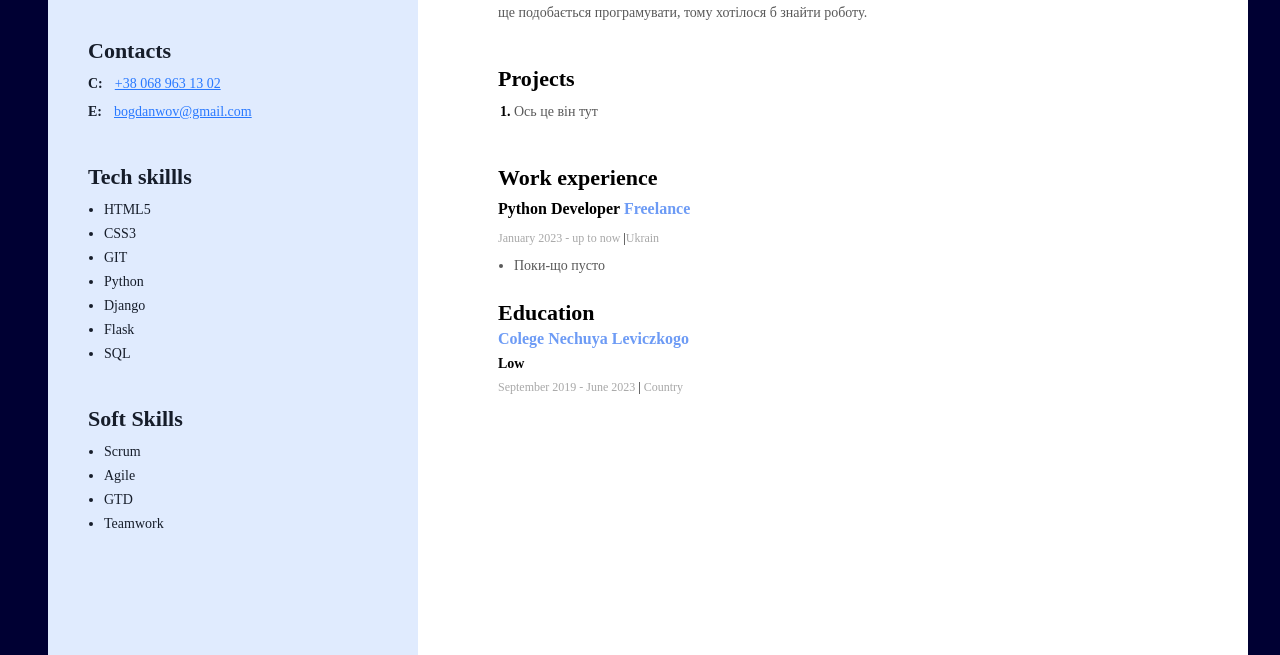
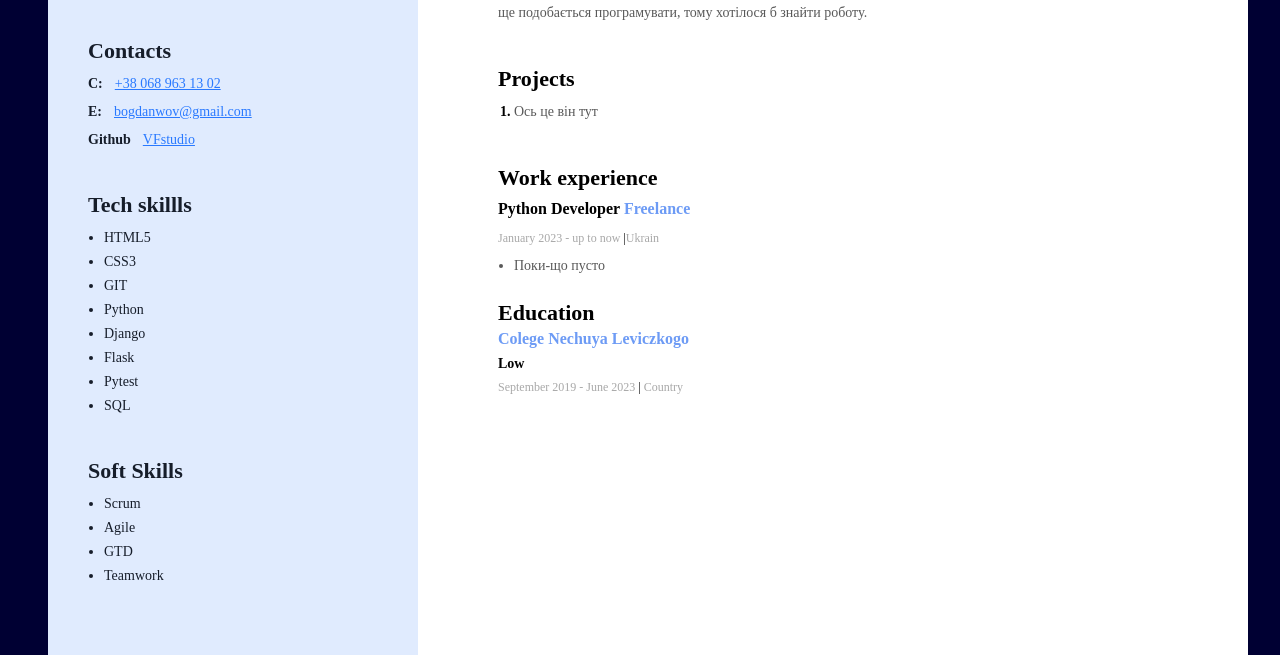
Before and after one commit to Badyan54/Resume, a Flask app: page /resume/ in a window 1280 px wide. Shown: the part 464-1119 px from the top of the page. Run offline with Flask 3, Linux system fonts and the light colour scheme; a user stored in the database is signed in; data comes from the database, SQL or seed files in the repository.

Commit message:
correct pytest

```diff
--- a/main.py
+++ b/main.py
@@ -77,4 +77,4 @@ def close_db(error):
         g.link_db.close()
 
 if __name__ == "__main__":
-    app.run(debug = True)
+    app.run()#debug = True
--- a/templates/resume.html
+++ b/templates/resume.html
@@ -133,6 +133,10 @@
                         <span class="contacts-type">E:</span>
                         <a class="contacts-linck" href="mailto:bogdanwov@gmail.com">bogdanwov@gmail.com</a>
                     </p>
+                    <p class="contacts-item">
+                        <span class="contacts-type">Github</span>
+                        <a class="contacts-linck" href="https://github.com/Badyan54">VFstudio</a>
+                    </p>
                 </div>
 
                 <!--Tech skillls-->
@@ -145,6 +149,7 @@
                         <li class="skils-list-item">Python</li>
                         <li class="skils-list-item">Django</li>
                         <li class="skils-list-item">Flask</li>
+                        <li class="skils-list-item">Pytest</li>
                         <li class="skils-list-item">SQL</li>
                         <!-- <li class="skils-list-item"></li> -->
                     </ul>
```
